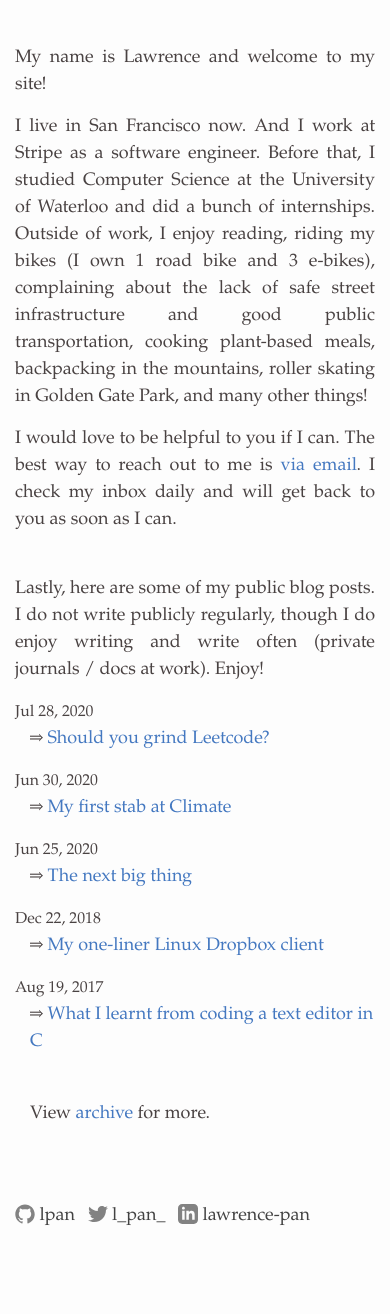
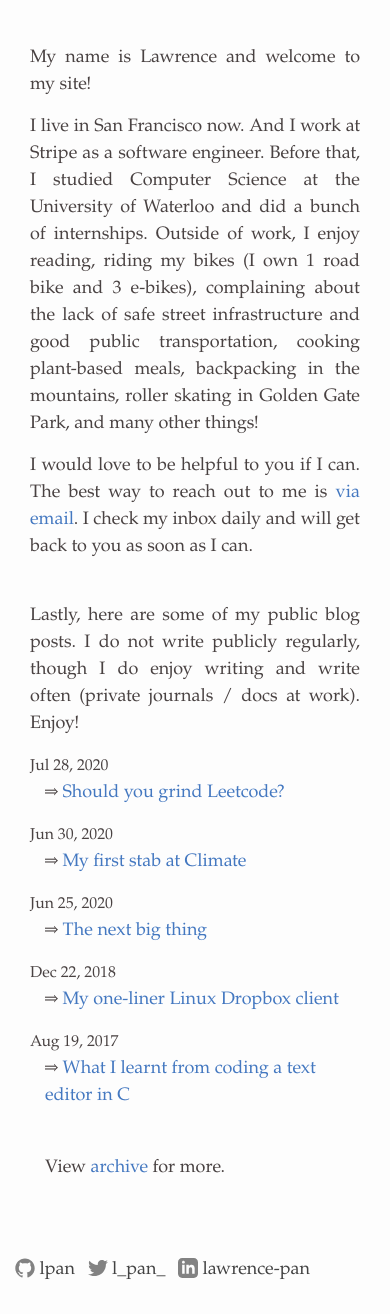
Before and after one commit to lpan/lpan.github.io, a Jekyll site: the page built from index.html, in a window 390 px wide. Built offline with Jekyll 4.4.1, drawn with Linux system fonts in a browser that asks for light colours; before the commit the page ends 1260 px from its top, so only the background shows below that.

Commit message:
better spacing for mobile

```diff
--- a/_sass/_layout.scss
+++ b/_sass/_layout.scss
@@ -64,7 +64,7 @@
  * Page content
  */
 .home-page-content {
-  padding: $spacing-unit / 2 0 $spacing-unit 0;
+  padding: $spacing-unit / 2 $spacing-unit / 2 $spacing-unit $spacing-unit / 2;
 }
 
 .page-content {
```
